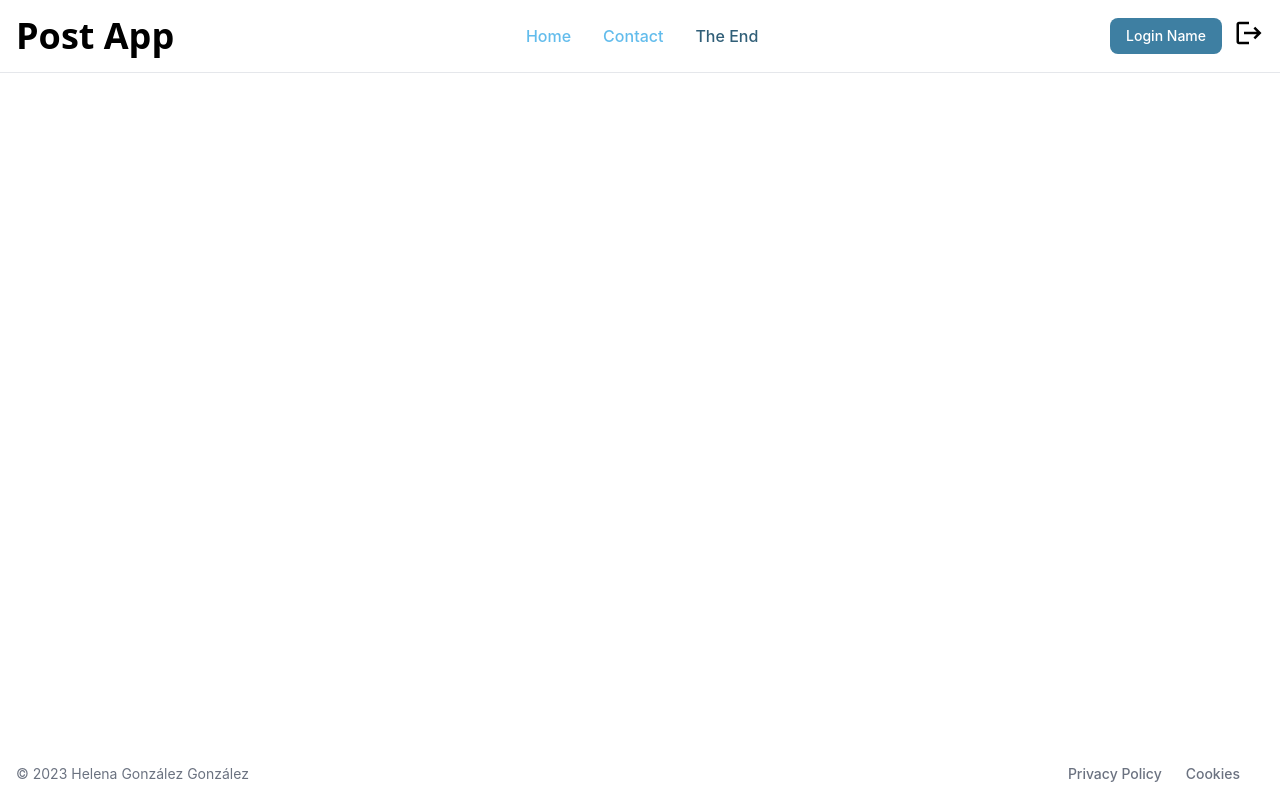
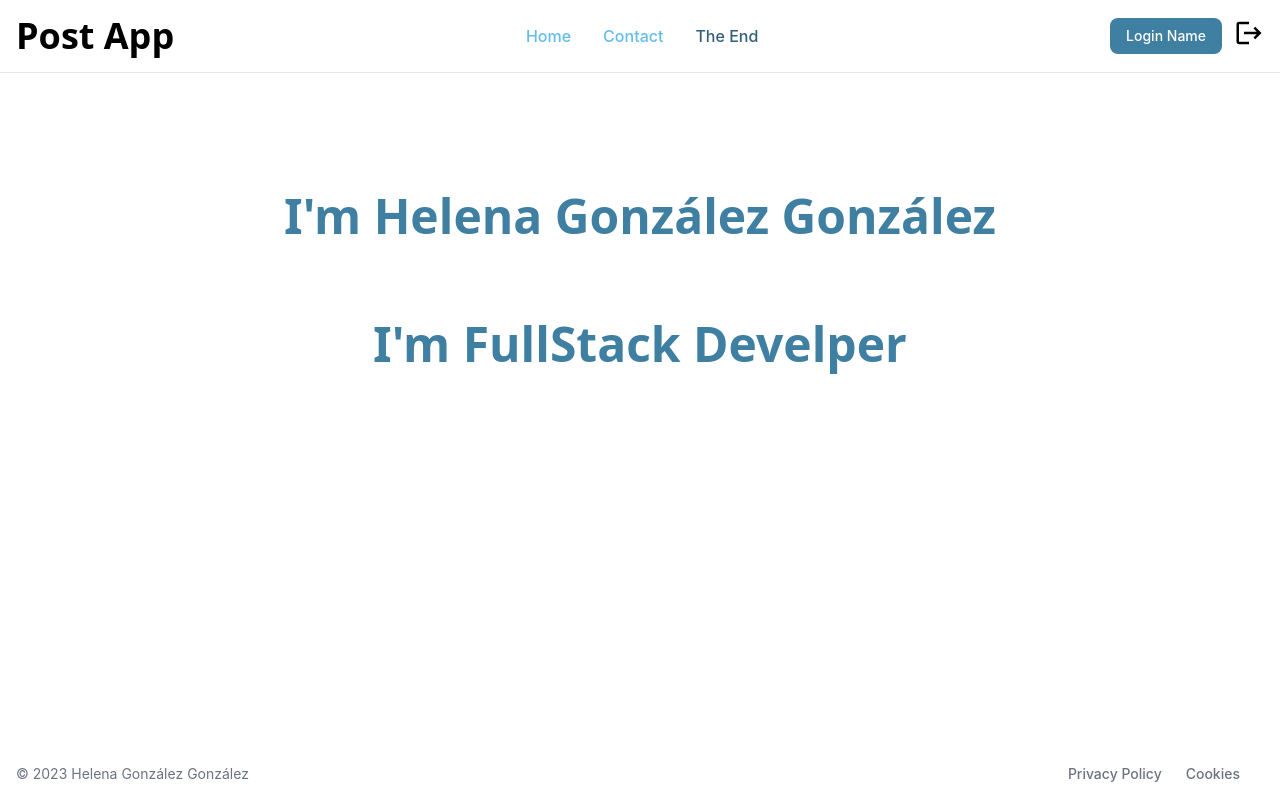
Before and after one commit to Helenagg/frontend-helena, a React (Create React App) app: page /contact in a window 1280 px wide. Built offline with nearby package versions, Linux system fonts and the light colour scheme; a web font is replaced by a local one.

Commit message:
page completed

```diff
--- a/src/App.tsx
+++ b/src/App.tsx
@@ -8,7 +8,8 @@ import NavBar from './components/NavBar';
 import Footer from './components/Footer';
 import LoginPage from './pages/LoginPage';
 import { UserProvider } from './context/UserContext';
-
+import { Contact } from './pages/Contact';
+import TheEnd from './pages/TheEnd';
 
 const NavBarWrapper = () => {
   const location = useLocation();
@@ -28,6 +29,8 @@ function App() {
               <Route path='/' element={<LoginPage />} />
               <Route path='/posts' element={<Home />} />
               <Route path='/post/:id' element={<Post />} />
+              <Route path='/contact' element={<Contact />} />
+              <Route path='/theend' element={<TheEnd />} />
             </Routes>
           </main>
           <Footer />
--- /dev/null
+++ b/src/pages/Contact.tsx
@@ -0,0 +1,20 @@
+import React, { FC } from 'react'
+
+export const Contact: FC = () => {
+  return (
+    <div>
+      <div className='container flex flex-col justify-center font-moirai mt-48'>
+        <p className='flex justify-center font-bold text-primary text-5xl'>
+          I'm Helena González González
+        </p>
+        <div className='mt-20'>
+        <p className='flex justify-center font-bold text-primary text-5xl'>
+          I'm FullStack Develper
+        </p>
+        </div>
+      </div>
+    </div>
+  );
+};
+
+export default Contact
--- /dev/null
+++ b/src/pages/TheEnd.tsx
@@ -0,0 +1,20 @@
+import React, { FC } from 'react';
+
+const TheEnd: FC = () => {
+  return (
+    <div>
+      <div className='container flex flex-col justify-center font-moirai mt-48'>
+        <p className='flex justify-center font-bold text-primary text-5xl'>
+          The End
+        </p>
+        <div className='mt-20'>
+          <p className='flex justify-center font-bold text-secondary text-5xl'>
+            I hope to get the position!!
+          </p>
+        </div>
+      </div>
+    </div>
+  );
+};
+
+export default TheEnd;
```
